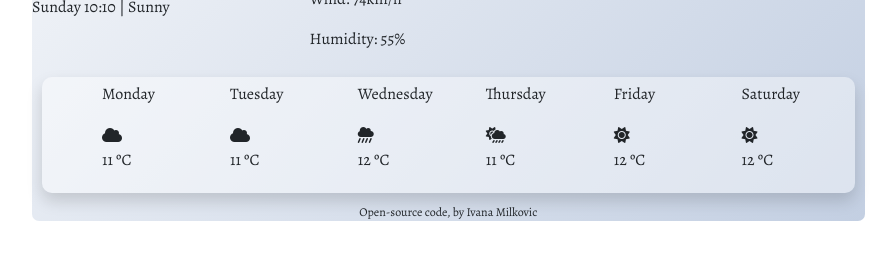
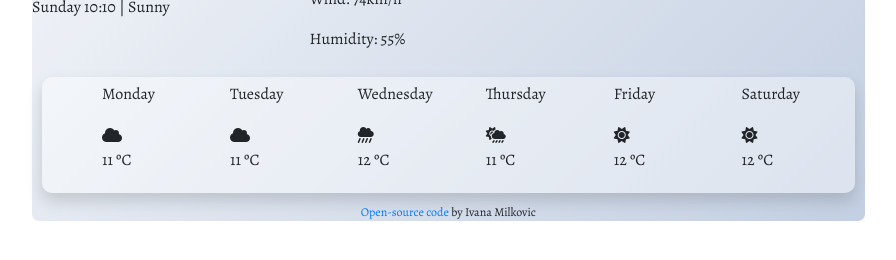
Before and after one commit to ivanamilky/weather-app-ivana, a plain HTML site: page index.html in a window 1280 px wide. Shown: the part 188-448 px from the top of the page, without its empty margins (53-949 px from the left). Drawn offline with nearby package versions, Linux system fonts and the light colour scheme.

Commit message:
Updated footer

```diff
--- a/index.html
+++ b/index.html
@@ -114,7 +114,7 @@
                 </div>
             </div>
             <footer>
-                Open-source code, by Ivana Milkovic
+            <a href="https://github.com/ivanamilky/weather-app-ivana" target="_blank">Open-source code</a> by Ivana Milkovic
             </footer>
         </div>
     </div>
```
